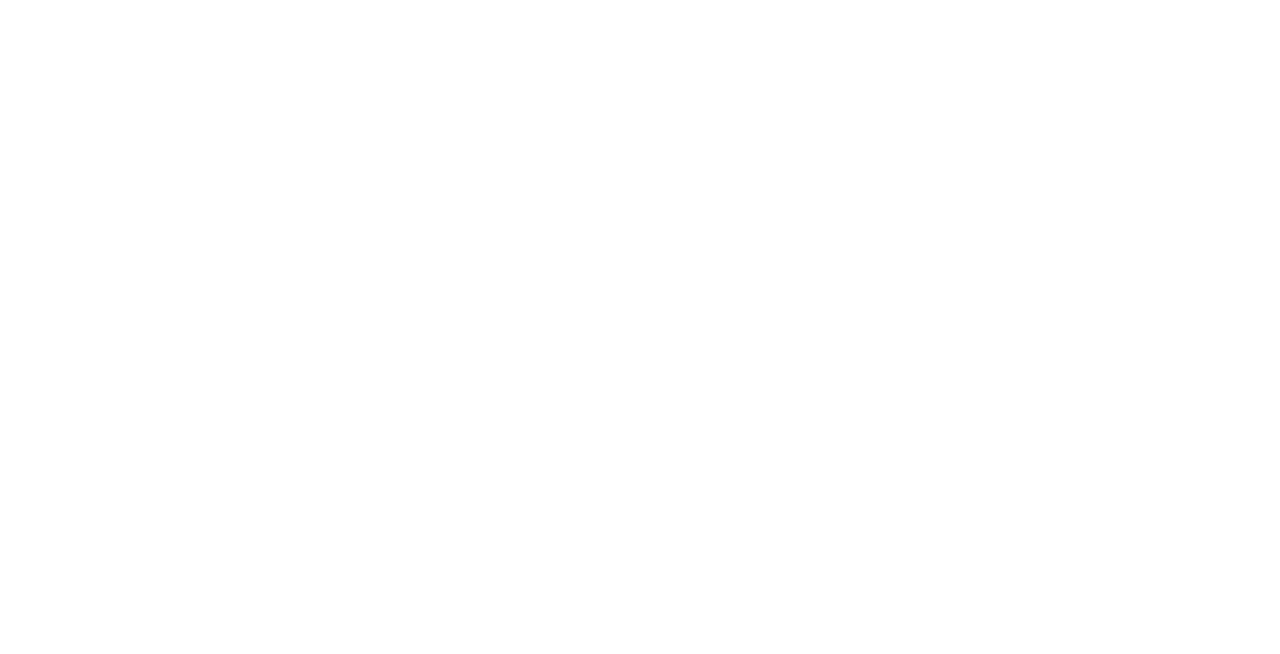
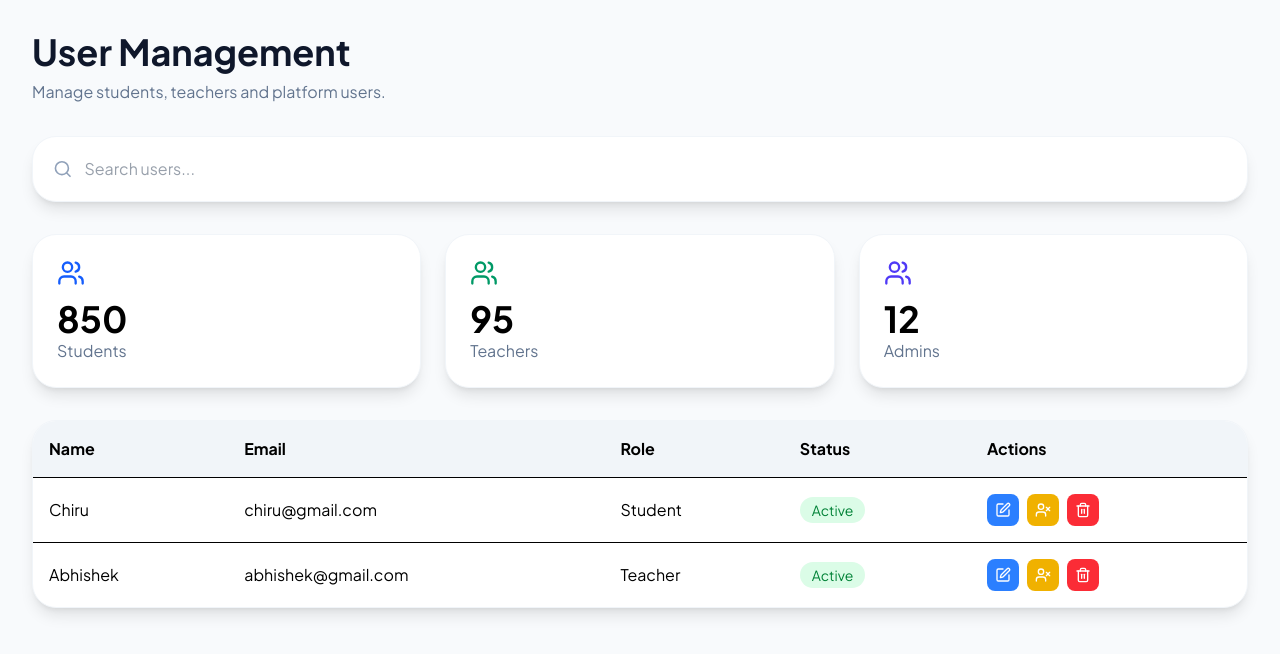
Before and after one commit to koradachiranjeevi/LMS_PROJECT, a React (Vite) app in the folder frontend/: page /admin/users in a window 1280 px wide. Before the commit this address had no page. Shown: the top 654 px of the page. Built offline with nearby package versions, Linux system fonts and the light colour scheme.

Commit message:
Updated admin frontend pages and routing

```diff
--- a/frontend/src/App.tsx
+++ b/frontend/src/App.tsx
@@ -23,6 +23,10 @@
 import AdminMessages from "./pages/AdminMessages";
 import AdminBulkUpload from "./pages/AdminBulkUpload";
 import AdminSettings from "./pages/AdminSettings";
+import AdminUserManagement from "./pages/AdminUserManagement";
+
+
+
 import StudentDashboard from "./pages/StudentDashboard";
 import BookDemo from "./pages/BookDemo";
 
@@ -78,6 +82,10 @@
   path="/student/dashboard"
   element={<StudentDashboard />}
 />
+<Route
+  path="/admin/users"
+  element={<AdminUserManagement />}
+/>
 
         {/* Demo */}
         <Route path="/booking-demo" element={<BookDemo />} />
--- /dev/null
+++ b/frontend/src/pages/AdminUserManagement.tsx
@@ -0,0 +1,143 @@
+import { Search, Users, UserX, Edit, Trash2 } from "lucide-react";
+
+function AdminUserManagement() {
+  return (
+    <div className="min-h-screen bg-slate-50 p-8">
+      <div className="max-w-7xl mx-auto">
+
+        {/* Header */}
+        <div className="mb-8">
+          <h1 className="text-4xl font-bold text-slate-900">
+            User Management
+          </h1>
+
+          <p className="text-slate-500 mt-2">
+            Manage students, teachers and platform users.
+          </p>
+        </div>
+
+        {/* Search */}
+        <div className="bg-white rounded-3xl shadow-lg border border-slate-100 p-5 mb-8">
+          <div className="flex items-center gap-3">
+            <Search className="text-slate-400" size={20} />
+
+            <input
+              type="text"
+              placeholder="Search users..."
+              className="w-full outline-none text-slate-700"
+            />
+          </div>
+        </div>
+
+        {/* Stats */}
+        <div className="grid md:grid-cols-3 gap-6 mb-8">
+
+          <div className="bg-white rounded-3xl p-6 shadow-lg border border-slate-100">
+            <Users className="text-blue-600 mb-3" size={28} />
+            <h2 className="text-4xl font-bold">850</h2>
+            <p className="text-slate-500">Students</p>
+          </div>
+
+          <div className="bg-white rounded-3xl p-6 shadow-lg border border-slate-100">
+            <Users className="text-emerald-600 mb-3" size={28} />
+            <h2 className="text-4xl font-bold">95</h2>
+            <p className="text-slate-500">Teachers</p>
+          </div>
+
+          <div className="bg-white rounded-3xl p-6 shadow-lg border border-slate-100">
+            <Users className="text-indigo-600 mb-3" size={28} />
+            <h2 className="text-4xl font-bold">12</h2>
+            <p className="text-slate-500">Admins</p>
+          </div>
+
+        </div>
+
+        {/* Users Table */}
+        <div className="bg-white rounded-3xl shadow-lg border border-slate-100 overflow-hidden">
+
+          <table className="w-full">
+
+            <thead className="bg-slate-100">
+              <tr>
+                <th className="text-left p-4">Name</th>
+                <th className="text-left p-4">Email</th>
+                <th className="text-left p-4">Role</th>
+                <th className="text-left p-4">Status</th>
+                <th className="text-left p-4">Actions</th>
+              </tr>
+            </thead>
+
+            <tbody>
+
+              <tr className="border-t">
+                <td className="p-4">Chiru</td>
+                <td className="p-4">chiru@gmail.com</td>
+                <td className="p-4">Student</td>
+
+                <td className="p-4">
+                  <span className="bg-green-100 text-green-700 px-3 py-1 rounded-full text-sm">
+                    Active
+                  </span>
+                </td>
+
+                <td className="p-4">
+                  <div className="flex gap-2">
+
+                    <button className="bg-blue-500 text-white p-2 rounded-lg">
+                      <Edit size={16} />
+                    </button>
+
+                    <button className="bg-yellow-500 text-white p-2 rounded-lg">
+                      <UserX size={16} />
+                    </button>
+
+                    <button className="bg-red-500 text-white p-2 rounded-lg">
+                      <Trash2 size={16} />
+                    </button>
+
+                  </div>
+                </td>
+              </tr>
+
+              <tr className="border-t">
+                <td className="p-4">Abhishek</td>
+                <td className="p-4">abhishek@gmail.com</td>
+                <td className="p-4">Teacher</td>
+
+                <td className="p-4">
+                  <span className="bg-green-100 text-green-700 px-3 py-1 rounded-full text-sm">
+                    Active
+                  </span>
+                </td>
+
+                <td className="p-4">
+                  <div className="flex gap-2">
+
+                    <button className="bg-blue-500 text-white p-2 rounded-lg">
+                      <Edit size={16} />
+                    </button>
+
+                    <button className="bg-yellow-500 text-white p-2 rounded-lg">
+                      <UserX size={16} />
+                    </button>
+
+                    <button className="bg-red-500 text-white p-2 rounded-lg">
+                      <Trash2 size={16} />
+                    </button>
+
+                  </div>
+                </td>
+              </tr>
+
+            </tbody>
+
+          </table>
+
+        </div>
+
+      </div>
+    </div>
+  );
+}
+
+export default AdminUserManagement;
```
